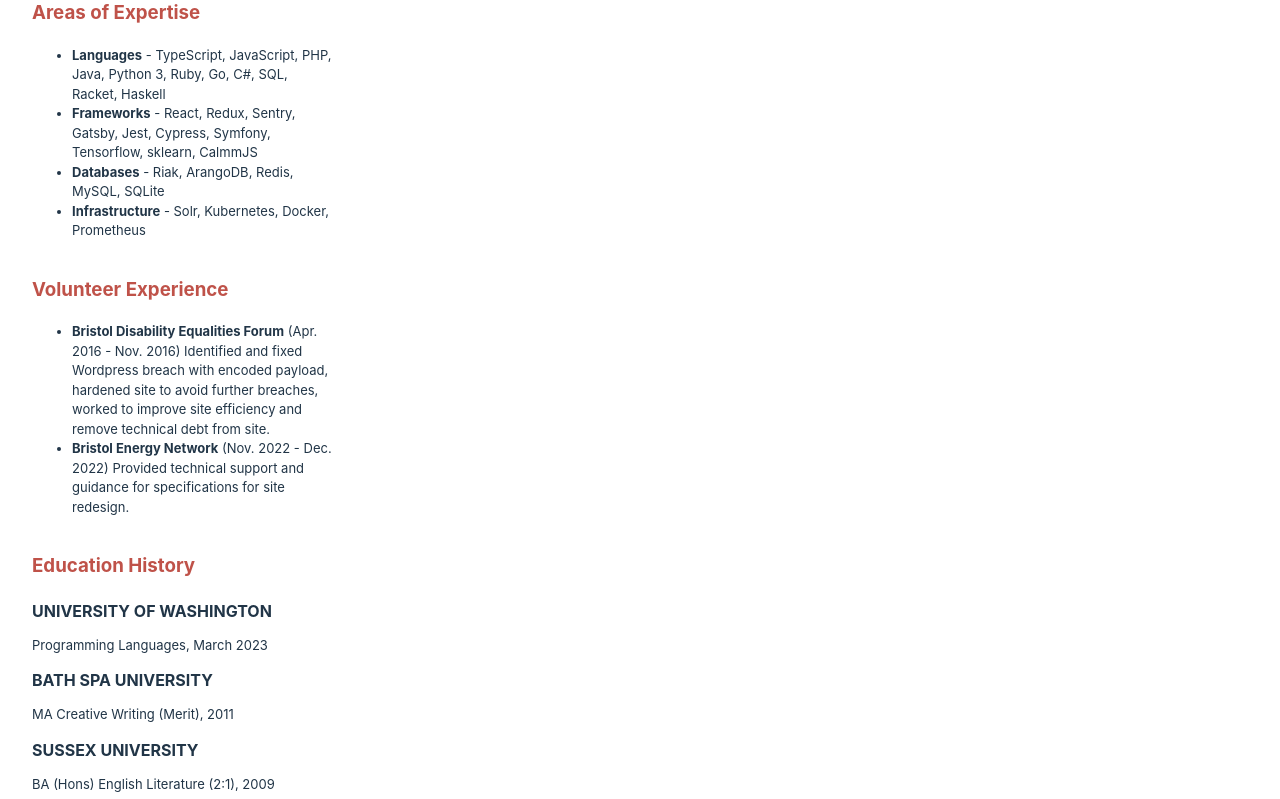
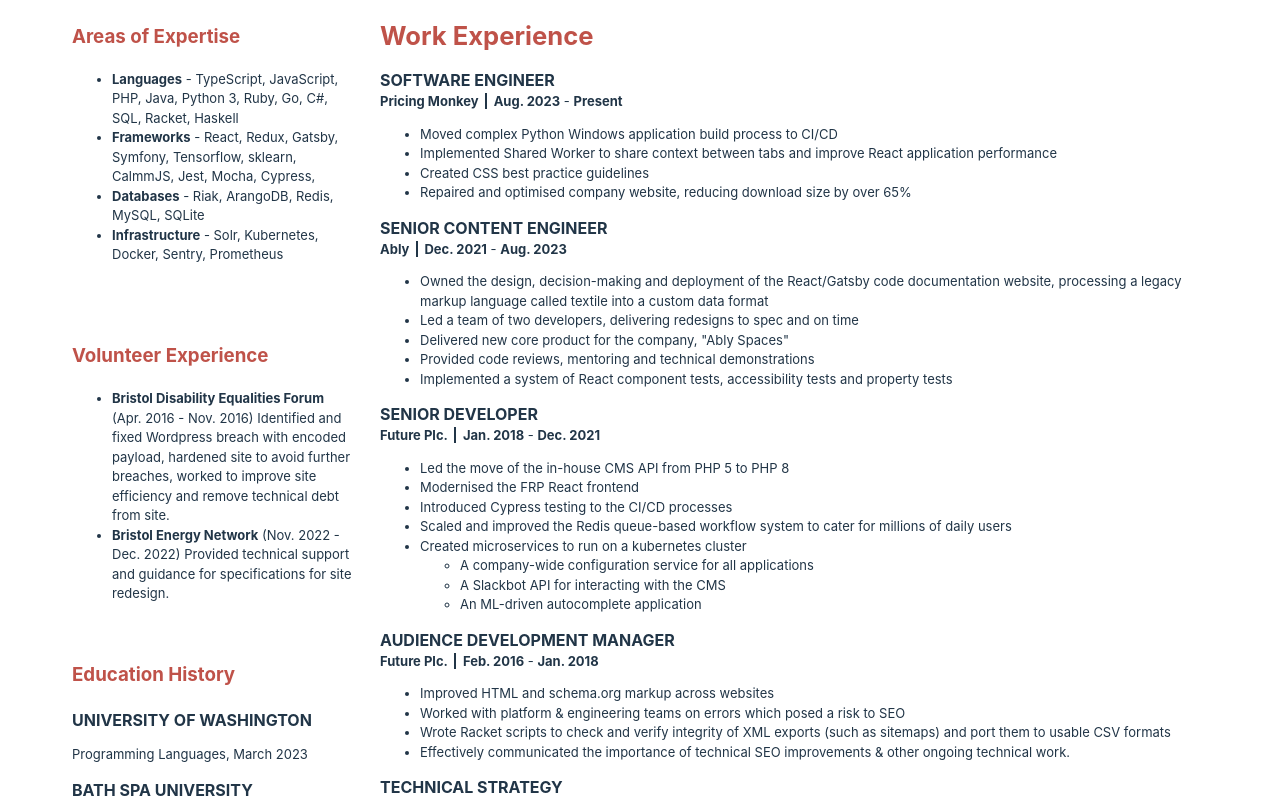
Before and after one commit to MymmiJ/cv, a React (Vite) app: page / in a window 1280 px wide. Shown: the part 401-1200 px from the top of the page. Built offline with nearby package versions, Linux system fonts and the light colour scheme.

Commit message:
Add work experience section

```diff
--- a/src/App.tsx
+++ b/src/App.tsx
@@ -10,9 +10,14 @@
 import { DiscreteSuccessSection } from './homepage/main/DiscreteSuccessSection/DiscreteSuccessSection'
 import { SuccessSectionHeader } from './homepage/main/DiscreteSuccessSection/SuccessSectionHeader'
 import { SuccessSectionEntry } from './homepage/main/DiscreteSuccessSection/SuccessSectionEntry'
-import { WorkExperienceSection } from './homepage/main/WorkExperienceSection'
+import { WorkExperienceSection } from './homepage/main/WorkExperienceSection/WorkExperienceSection'
 import { EducationHeader } from './homepage/main/DiscreteSuccessSection/EducationHeader'
 import { EducationDescriptor } from './homepage/main/DiscreteSuccessSection/EducationDescriptor'
+import { WorkExperienceHeader } from './homepage/main/WorkExperienceSection/WorkExperienceHeader'
+import { WorkExperienceJobHeader } from './homepage/main/WorkExperienceSection/WorkExperienceJobHeader'
+import { WorkExperienceDate } from './homepage/main/WorkExperienceSection/WorkExperienceDate'
+import { WorkExperienceWorkplace } from './homepage/main/WorkExperienceSection/WorkExperienceWorkplace'
+import { WorkExperienceDescriptor } from './homepage/main/WorkExperienceSection/WorkExperienceDescriptor'
 
 function App() {
   return (
@@ -45,13 +50,13 @@
               <strong>Languages</strong> - TypeScript, JavaScript, PHP, Java, Python 3, Ruby, Go, C#, SQL, Racket, Haskell
             </SuccessSectionEntry>
             <SuccessSectionEntry>
-              <strong>Frameworks</strong> - React, Redux, Sentry, Gatsby, Jest, Cypress, Symfony, Tensorflow, sklearn, CalmmJS
+              <strong>Frameworks</strong> - React, Redux, Gatsby, Symfony, Tensorflow, sklearn, CalmmJS, Jest, Mocha, Cypress,
             </SuccessSectionEntry>
             <SuccessSectionEntry>
               <strong>Databases</strong> - Riak, ArangoDB, Redis, MySQL, SQLite
             </SuccessSectionEntry>
             <SuccessSectionEntry>
-              <strong>Infrastructure</strong> - Solr, Kubernetes, Docker, Prometheus
+              <strong>Infrastructure</strong> - Solr, Kubernetes, Docker, Sentry, Prometheus
             </SuccessSectionEntry>
           </ul>
         </DiscreteSuccessSection>
@@ -76,7 +81,66 @@
           <EducationDescriptor>BA (Hons) English Literature (2:1), 2009</EducationDescriptor>
         </DiscreteSuccessSection>
         <WorkExperienceSection>
-          hello world
+          <WorkExperienceHeader>Work Experience</WorkExperienceHeader>
+          <WorkExperienceJobHeader>SOFTWARE ENGINEER</WorkExperienceJobHeader>
+          <WorkExperienceDescriptor>
+            <WorkExperienceWorkplace>Pricing Monkey</WorkExperienceWorkplace><WorkExperienceDate datetime="2023-08-01">Aug. 2023</WorkExperienceDate> - <WorkExperienceDate datetime={(new Date()).toLocaleDateString()}>Present</WorkExperienceDate>
+            <ul>
+              <li>Moved complex Python Windows application build process to CI/CD</li>
+              <li>Implemented Shared Worker to share context between tabs and improve React application performance</li>
+              <li>Created CSS best practice guidelines</li>
+              <li>Repaired and optimised company website, reducing download size by over 65%</li>
+            </ul>
+          </WorkExperienceDescriptor>
+          <WorkExperienceJobHeader>SENIOR CONTENT ENGINEER</WorkExperienceJobHeader>
+          <WorkExperienceDescriptor>
+            <WorkExperienceWorkplace>Ably</WorkExperienceWorkplace><WorkExperienceDate datetime={"2021-12-01"}>Dec. 2021</WorkExperienceDate> - <WorkExperienceDate datetime="2023-08-01">Aug. 2023</WorkExperienceDate>
+            <ul>
+              <li>Owned the design, decision-making and deployment of the React/Gatsby code documentation website, processing a legacy markup language called textile into a custom data format</li>
+              <li>Led a team of two developers, delivering redesigns to spec and on time</li>
+              <li>Delivered new core product for the company, "Ably Spaces"</li>
+              <li>Provided code reviews, mentoring and technical demonstrations</li>
+              <li>Implemented a system of React component tests, accessibility tests and property tests</li>
+            </ul>
+          </WorkExperienceDescriptor>
+          <WorkExperienceJobHeader>SENIOR DEVELOPER</WorkExperienceJobHeader>
+          <WorkExperienceDescriptor>
+            <WorkExperienceWorkplace>Future Plc.</WorkExperienceWorkplace><WorkExperienceDate datetime={"2018-01-01"}>Jan. 2018</WorkExperienceDate> - <WorkExperienceDate datetime="2021-12-01">Dec. 2021</WorkExperienceDate>
+            <ul>
+              <li>Led the move of the in-house CMS API from PHP 5 to PHP 8</li>
+              <li>Modernised the FRP React frontend</li>
+              <li>Introduced Cypress testing to the CI/CD processes</li>
+              <li>Scaled and improved the Redis queue-based workflow system to cater for millions of daily users</li>
+              <li>
+                Created microservices to run on a kubernetes cluster
+                  <ul>
+                    <li>A company-wide configuration service for all applications</li>
+                    <li>A Slackbot API for interacting with the CMS</li>
+                    <li>An ML-driven autocomplete application</li>
+                  </ul>
+              </li>
+            </ul>
+          </WorkExperienceDescriptor>
+          <WorkExperienceJobHeader>AUDIENCE DEVELOPMENT MANAGER</WorkExperienceJobHeader>
+          <WorkExperienceDescriptor>
+            <WorkExperienceWorkplace>Future Plc.</WorkExperienceWorkplace><WorkExperienceDate datetime={"2016-02-01"}>Feb. 2016</WorkExperienceDate> - <WorkExperienceDate datetime="2018-01-01">Jan. 2018</WorkExperienceDate>
+            <ul>
+              <li>Improved HTML and schema.org markup across websites</li>
+              <li>Worked with platform & engineering teams on errors which posed a risk to SEO</li>
+              <li>Wrote Racket scripts to check and verify integrity of XML exports (such as sitemaps) and port them to usable CSV formats</li>
+              <li>Effectively communicated the importance of technical SEO improvements & other ongoing technical work.</li>
+            </ul>
+          </WorkExperienceDescriptor>
+          <WorkExperienceJobHeader>TECHNICAL STRATEGY</WorkExperienceJobHeader>
+          <WorkExperienceDescriptor>
+            <WorkExperienceWorkplace>Digirank (now Loom)</WorkExperienceWorkplace><WorkExperienceDate datetime={"2014-02-01"}>Feb. 2014</WorkExperienceDate> - <WorkExperienceDate datetime="2016-02-01">Feb. 2016</WorkExperienceDate>
+            <ul>
+              <li>Improved HTML and schema.org markup across all clients</li>
+              <li>Created internal tools to improve and streamline processes including AJAX tools with PHP backends, and Java applications which output highly customizable HTML5 quizzes.</li>
+              <li>Created web applications and interactive content using JavaScript and JavaScript libraries</li>
+              <li>Managed client websites and implemented page load optimizations such as caching high-traffic pages. Implemented responsive website redesigns with CSS and JavaScript. Wrote high quality technical content for niche audiences.</li>
+            </ul>
+          </WorkExperienceDescriptor>
         </WorkExperienceSection>
       </MainContentGrid>
       <BlackBar />
--- /dev/null
+++ b/src/homepage/main/WorkExperienceSection/WorkExperienceDate.tsx
@@ -0,0 +1,15 @@
+import { ReactNode } from "react";
+import styled from "styled-components";
+
+const CustomTime = styled.time`
+    font-weight: 700;
+`;
+
+interface WorkExperienceDateProps {
+    datetime: string;
+    children: ReactNode;
+}
+
+export const WorkExperienceDate = ({ datetime, children }: WorkExperienceDateProps) => <CustomTime dateTime={datetime}>
+    {children}
+</CustomTime>;
--- /dev/null
+++ b/src/homepage/main/WorkExperienceSection/WorkExperienceDescriptor.tsx
@@ -0,0 +1,5 @@
+import styled from "styled-components";
+
+export const WorkExperienceDescriptor = styled.div`
+    font-size: 0.8125em;
+`;
--- /dev/null
+++ b/src/homepage/main/WorkExperienceSection/WorkExperienceHeader.tsx
@@ -0,0 +1,11 @@
+import styled from "styled-components";
+import { colors } from "../../../styles";
+
+export const WorkExperienceHeader = styled.h3`
+    color: ${colors.secondaryColor};
+    font-variant: small-caps;
+    font-size: 1.6em;
+
+    margin-top: 0.5em;
+    margin-bottom: 0.5em;
+`;
--- /dev/null
+++ b/src/homepage/main/WorkExperienceSection/WorkExperienceJobHeader.tsx
@@ -0,0 +1,6 @@
+import styled from "styled-components";
+
+export const WorkExperienceJobHeader = styled.h4`
+    margin: 0;
+    font-variant:
+`;
--- a/src/homepage/main/WorkExperienceSection.tsx
+++ b/src/homepage/main/WorkExperienceSection/WorkExperienceSection.tsx
@@ -1,6 +1,8 @@
 import styled from "styled-components";
 
 export const WorkExperienceSection = styled.section`
-    grid-column: 2/4;
+    grid-column: 2/5;
     grid-row: 1/-1;
+
+    margin-left: 1.5em;
 `;
--- /dev/null
+++ b/src/homepage/main/WorkExperienceSection/WorkExperienceWorkplace.tsx
@@ -0,0 +1,8 @@
+import styled from "styled-components";
+import { colors } from "../../../styles";
+
+export const WorkExperienceWorkplace = styled.strong`
+    padding-right: 0.5em;
+    border-right: solid 2px ${colors.primaryColor};
+    margin-right: 0.5em;
+`;
--- a/src/index.css
+++ b/src/index.css
@@ -9,6 +9,9 @@
   text-rendering: optimizeLegibility;
   -webkit-font-smoothing: antialiased;
   -moz-osx-font-smoothing: grayscale;
+
+  max-width: 1200px;
+  margin: auto;
 }
 
 a {
```
